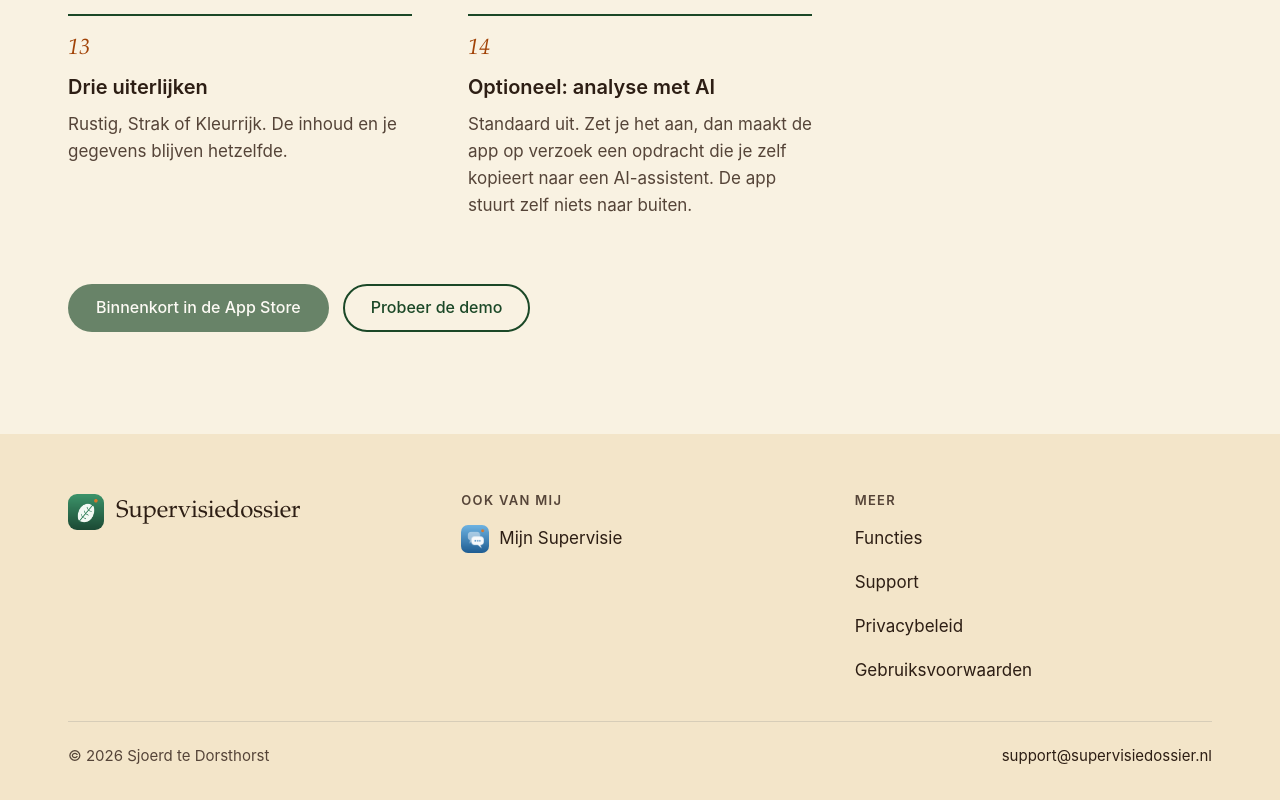
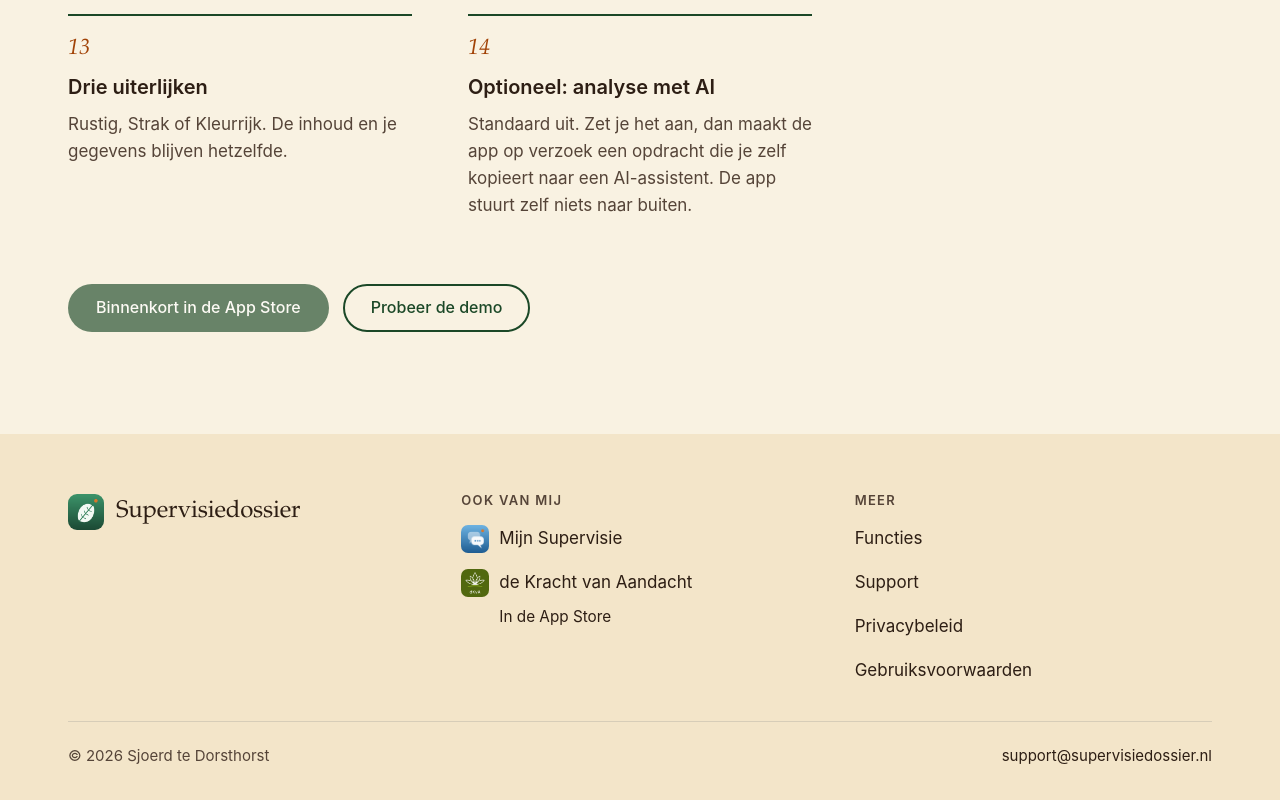
Before and after one commit to pt6sz2hn5j-coder/supervisiedossier-website, a plain HTML site: page functies.html in a window 1280 px wide. Shown: the part 1546-2346 px from the top of the page. Drawn offline with Linux system fonts and the light colour scheme.

Commit message:
Add files via upload

```diff
--- a/functies.html
+++ b/functies.html
@@ -27,7 +27,7 @@
 <footer class="bot"><div class="wrap">
 <div class="grid">
 <a class="brand" href="index.html" style="align-self:start"><img src="icon-supervisiedossier.png" alt="">Supervisiedossier</a>
-<div class="col"><div class="lbl">Ook van mij</div><a href="https://mijnsupervisie.nl" style="gap:10px"><img src="icon-mijnsupervisie.png" alt="" style="width:28px;height:28px;border-radius:7px">Mijn Supervisie</a></div>
+<div class="col"><div class="lbl">Ook van mij</div><a href="https://mijnsupervisie.nl" style="gap:10px"><img src="icon-mijnsupervisie.png" alt="" style="width:28px;height:28px;border-radius:7px">Mijn Supervisie</a><a href="https://krachtvanaandachtapp.nl" style="gap:10px"><img src="icoon-96.png" alt="" style="width:28px;height:28px;border-radius:7px" onerror="this.style.display='none'">de Kracht van Aandacht</a><a href="https://apps.apple.com/app/de-kracht-van-aandacht/id6835198342" style="min-height:0;font-size:.9em;padding-left:38px">In de App Store</a></div>
 <div class="col"><div class="lbl">Meer</div><a href="functies.html">Functies</a><a href="support.html">Support</a><a href="privacy.html">Privacybeleid</a><a href="voorwaarden.html">Gebruiksvoorwaarden</a></div>
 </div>
 <div class="legal"><span>© 2026 Sjoerd te Dorsthorst</span><a href="mailto:support@supervisiedossier.nl" style="min-height:0">support@supervisiedossier.nl</a></div>
```
Also changed, not shown: index.html (+1 -1 lines), privacy.html (+1 -1 lines), support.html (+1 -1 lines), voorwaarden.html (+1 -1 lines).
